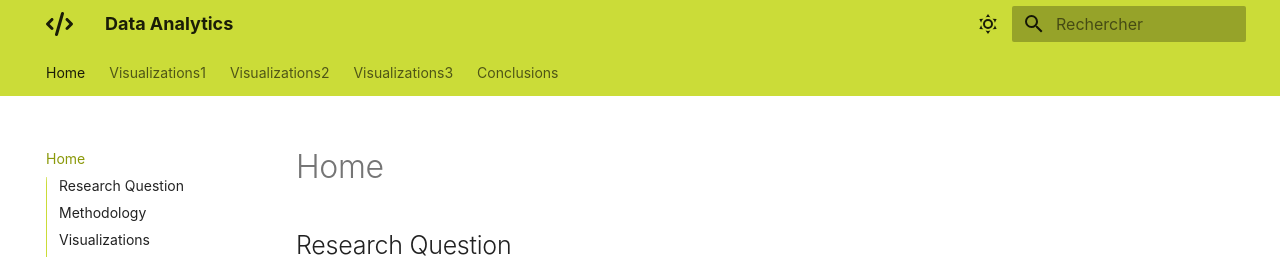
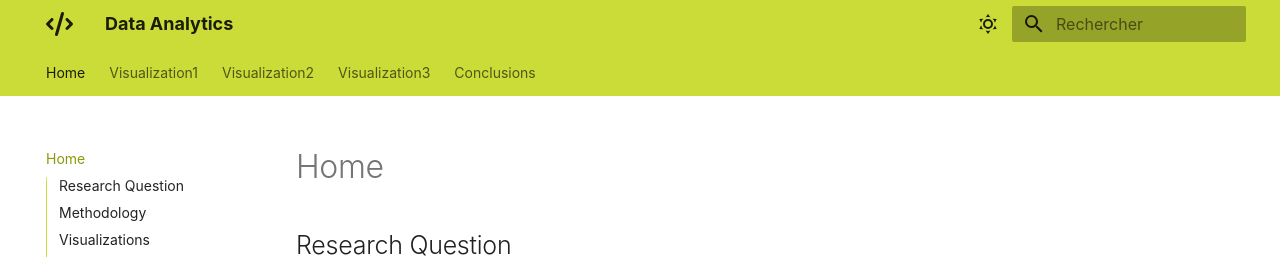
Before and after one commit to jfsql/DataAnalytics, an MkDocs documentation site: the page built from docs/index.md, in a window 1280 px wide and 900 px high. Shown: the top 257 px of the window. Built offline with MkDocs 1.6.1 and Material for MkDocs 9.7.7, drawn with Linux system fonts in a browser that asks for light colours.

Commit message:
Update mkdocs.yml

```diff
--- a/mkdocs.yml
+++ b/mkdocs.yml
@@ -22,9 +22,9 @@ docs_dir: docs
 # Structure du menu principal de navigation, chemins relatifs au dossier docs_dir
 nav:
   - Home: index.md
-  - Visualizations1: visualizations1.md
-  - Visualizations2: visualizations2.md
-  - Visualizations3: visualizations3.md
+  - Visualization1: visualization1.md
+  - Visualization2: visualization2.md
+  - Visualization3: visualization3.md
   - Conclusions: conclusions.md
   # Référencer vos autres pages ci-dessus...
 
```
